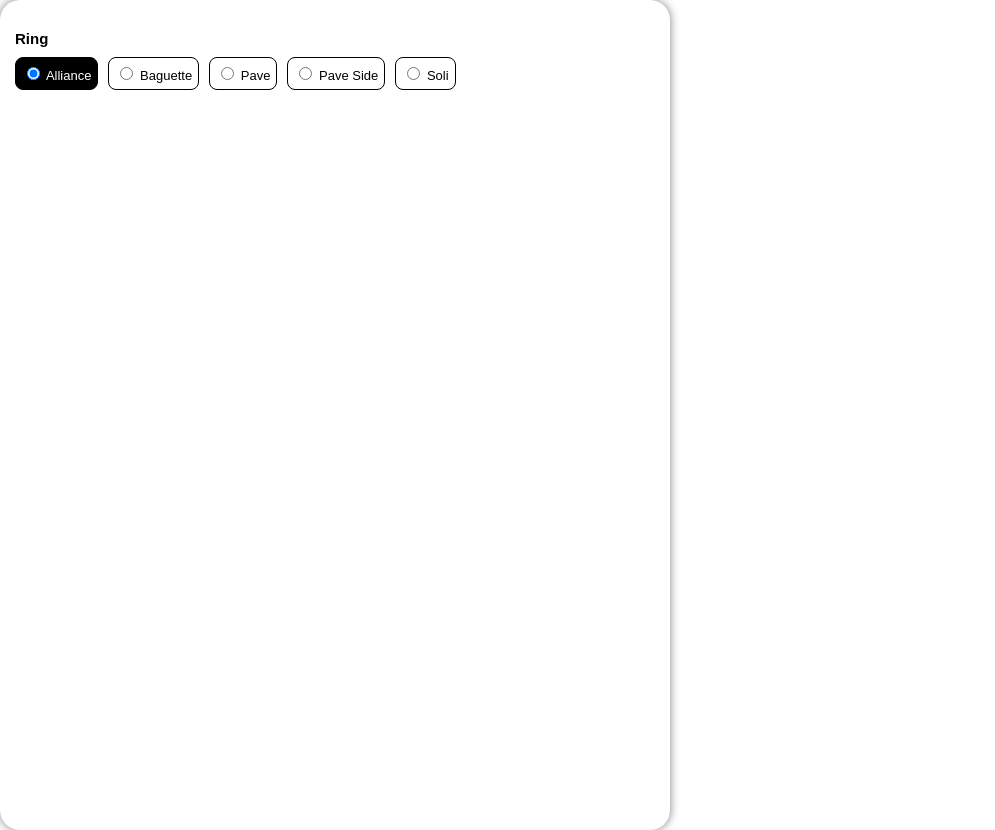
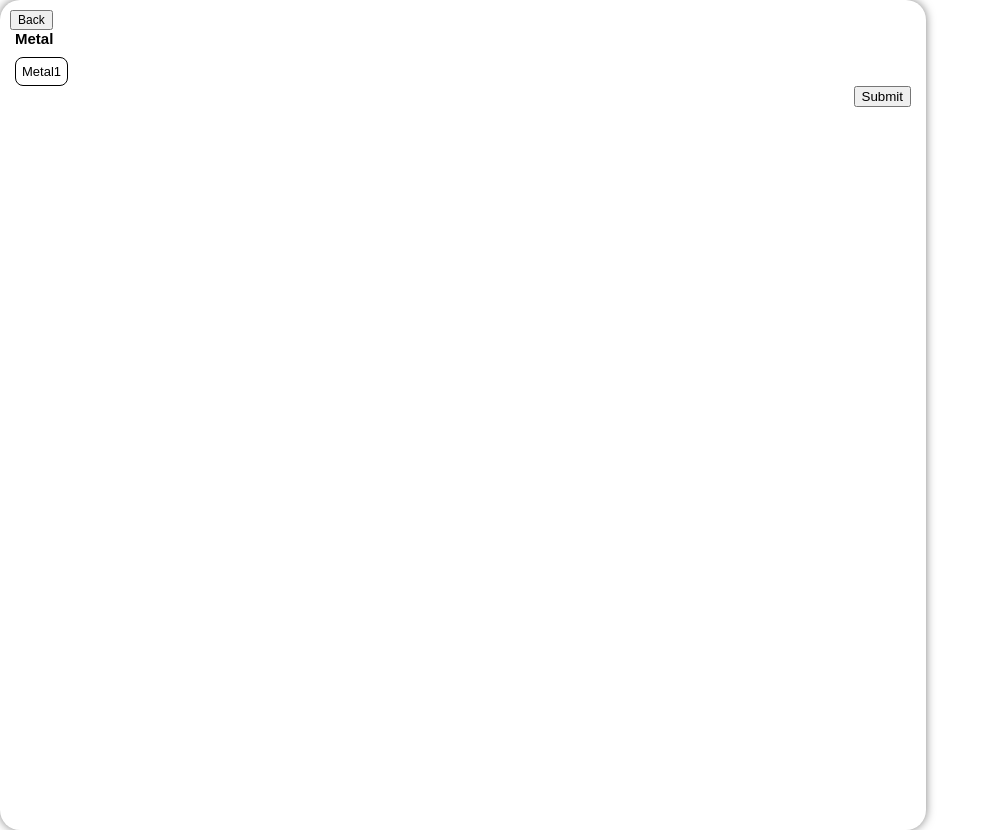
Before and after one commit to mkneuffer/Webgi---advanced-configurator-demo, a website built with Vite: page index.html in a window 1280 px wide. Both pictures are taken after a click on the label "Cushion Halo". Shown: the whole page, without its empty margins (0-995 px from the left). Built offline with nearby package versions, Linux system fonts and the light colour scheme; what webgi would draw is missing.

Commit message:
Update index.html
fghgh

```diff
--- a/index.html
+++ b/index.html
@@ -18,7 +18,7 @@
             flex-direction: row;
         }
         #webgi-canvas-container {
-            width: 50vw;
+            width: 30vw;
             height: 100vh;
             position: fixed;
             right: 0;
@@ -29,7 +29,7 @@
             height: 100%;
         }
         .ui {
-            width: 50vw;
+            width: 70vw;
             height: 100vh;
             background-color: white;
             padding: 15px;
@@ -49,19 +49,21 @@
             flex-direction: row;
             gap: 10px;
         }
-        .objectVariation, .material {
-            border: 1px solid black;
+        .buttonWrapper {
+            position: relative;
+            display: inline-block;
+        }
+        .optionButton {
+            display: block;
             padding: 6px;
             border-radius: 8px;
             font-size: 13px;
             cursor: pointer;
             transition: all 0.2s ease-in-out;
+            border: 1px solid black;
+            background-color: white;
         }
-        .objectVariation:hover, .material:hover {
-            background-color: black;
-            color: white;
-        }
-        .objectActive, .materialActive {
+        .optionButton:hover {
             background-color: black;
             color: white;
         }
@@ -74,6 +76,18 @@
         .view.active {
             display: block;
         }
+        .backButton {
+            position: absolute;
+            top: 10px;
+            left: 10px;
+            font-size: 12px;
+            cursor: pointer;
+        }
+        .submitWrapper {
+            display: flex;
+            justify-content: flex-end;
+            margin-top: auto;
+        }
     </style>
 </head>
 <body>
@@ -81,86 +95,28 @@
         <form id="selectionForm" action="https://docs.google.com/forms/u/0/d/e/1FAIpQLSeMhFzKsPSO2Kh-ObQrKtt-G51xOpaIMa0aFGeZWCNibkE3_Q/formResponse" method="POST">
             <div id="viewBasket" class="view active">
                 <p class="title">Basket</p>
+                <button class="backButton" onclick="prevView()">Back</button>
                 <div class="variations">
-                    <div class="objectVariation objectActive" data-category="Basket" data-index="0">
-                        <input type="radio" id="basket0" name="basket" value="Cushion Halo" checked>
-                        <label for="basket0" onclick="nextView()">Cushion Halo</label>
+                    <div class="buttonWrapper">
+                        <input type="radio" id="basket0" name="basket" value="Cushion Halo" style="display: none;">
+                        <label class="optionButton" for="basket0" onclick="nextView()">Cushion Halo</label>
                     </div>
-                    <div class="objectVariation" data-category="Basket" data-index="3">
-                        <input type="radio" id="basket1" name="basket" value="Solitair">
-                        <label for="basket1" onclick="nextView()">Solitair</label>
-                    </div>
-                    <div class="objectVariation" data-category="Basket" data-index="2">
-                        <input type="radio" id="basket2" name="basket" value="Pear Halo">
-                        <label for="basket2" onclick="nextView()">Pear Halo</label>
-                    </div>
-                    <div class="objectVariation" data-category="Basket" data-index="1">
-                        <input type="radio" id="basket3" name="basket" value="Empty">
-                        <label for="basket3" onclick="nextView()">Empty</label>
-                    </div>
+                    <!-- Add other options similarly -->
                 </div>
             </div>
-            <div id="viewRing" class="view">
-                <p class="title">Ring</p>
-                <div class="variations">
-                    <div class="objectVariation objectActive" data-category="Ring" data-index="0">
-                        <input type="radio" id="ring0" name="ring" value="Alliance" checked>
-                        <label for="ring0" onclick="nextView()">Alliance</label>
-                    </div>
-                    <div class="objectVariation" data-category="Ring" data-index="1">
-                        <input type="radio" id="ring1" name="ring" value="Baguette">
-                        <label for="ring1" onclick="nextView()">Baguette</label>
-                    </div>
-                    <div class="objectVariation" data-category="Ring" data-index="2">
-                        <input type="radio" id="ring2" name="ring" value="Pave">
-                        <label for="ring2" onclick="nextView()">Pave</label>
-                    </div>
-                    <div class="objectVariation" data-category="Ring" data-index="3">
-                        <input type="radio" id="ring3" name="ring" value="Pave Side">
-                        <label for="ring3" onclick="nextView()">Pave Side</label>
-                    </div>
-                    <div class="objectVariation" data-category="Ring" data-index="4">
-                        <input type="radio" id="ring4" name="ring" value="Soli">
-                        <label for="ring4" onclick="nextView()">Soli</label>
-                    </div>
-                </div>
-            </div>
-            <div id="viewDiamond" class="view">
-                <p class="title">Diamond</p>
-                <div class="variations">
-                    <div class="material" data-category="Diamond" data-index0="2" data-index1="1" data-index2="0" data-bg="0.jpg" style="background-color: #2100db;">
-                        <input type="radio" id="diamond0" name="diamond" value="Diamond1">
-                        <label for="diamond0" style="background-color: #2100db;" onclick="nextView()">&nbsp;</label>
-                    </div>
-                    <div class="material" data-category="Diamond" data-index0="1" data-index1="0" data-index2="1" data-bg="1.jpg" style="background-color: #049c0b;">
-                        <input type="radio" id="diamond1" name="diamond" value="Diamond2">
-                        <label for="diamond1" style="background-color: #049c0b;" onclick="nextView()">&nbsp;</label>
-                    </div>
-                    <div class="material materialActive" data-category="Diamond" data-index0="0" data-index1="2" data-index2="2" data-bg="2.jpg" style="background-color: #db000d;">
-                        <input type="radio" id="diamond2" name="diamond" value="Diamond3" checked>
-                        <label for="diamond2" style="background-color: #db000d;" onclick="nextView()">&nbsp;</label>
-                    </div>
-                    <div class="material" data-category="Diamond" data-index0="3" data-index1="3" data-index2="3" data-bg="1.jpg" style="background-color: white;">
-                        <input type="radio" id="diamond3" name="diamond" value="Diamond4">
-                        <label for="diamond3" style="background-color: white;" onclick="nextView()">&nbsp;</label>
-                    </div>
-                </div>
-            </div>
+            <!-- Add other views similarly -->
             <div id="viewMetal" class="view">
                 <p class="title">Metal</p>
+                <button class="backButton" onclick="prevView()">Back</button>
                 <div class="variations">
-                    <div class="material" data-category="Metal" data-index="0" style="background-color: #aa6e61;">
-                        <input type="radio" id="metal0" name="metal" value="Metal1">
-                        <label for="metal0" style="background-color: #aa6e61;" onclick="nextView()">&nbsp;</label>
+                    <div class="buttonWrapper">
+                        <input type="radio" id="metal0" name="metal" value="Metal1" style="display: none;">
+                        <label class="optionButton" for="metal0" onclick="nextView()">Metal1</label>
                     </div>
-                    <div class="material materialActive" data-category="Metal" data-index="1" style="background-color: white;">
-                        <input type="radio" id="metal1" name="metal" value="Metal2" checked>
-                        <label for="metal1" style="background-color: white;" onclick="nextView()">&nbsp;</label>
-                    </div>
-                    <div class="material" data-category="Metal" data-index="2" style="background-color: #c2882b;">
-                        <input type="radio" id="metal2" name="metal" value="Metal3">
-                        <label for="metal2" style="background-color: #c2882b;" onclick="submitForm()">&nbsp;</label>
-                    </div>
+                    <!-- Add other options similarly -->
+                </div>
+                <div class="submitWrapper hidden">
+                    <button type="button" onclick="submitForm()">Submit</button>
                 </div>
             </div>
             <input type="hidden" id="combinedAnswers" name="entry.1386704910" value="">
@@ -177,6 +133,25 @@
             if (nextView && nextView.classList.contains('view')) {
                 activeView.classList.remove('active');
                 nextView.classList.add('active');
+            }
+            if (!nextView.nextElementSibling || !nextView.nextElementSibling.classList.contains('view')) {
+                const submitWrapper = nextView.querySelector('.submitWrapper');
+                if (submitWrapper) {
+                    submitWrapper.classList.remove('hidden');
+                }
+            }
+        }
+
+        function prevView() {
+            const activeView = document.querySelector('.view.active');
+            const prevView = activeView.previousElementSibling;
+            if (prevView && prevView.classList.contains('view')) {
+                activeView.classList.remove('active');
+                prevView.classList.add('active');
+            }
+            const submitWrapper = document.querySelector('.submitWrapper');
+            if (submitWrapper) {
+                submitWrapper.classList.add('hidden');
             }
         }
 
```
